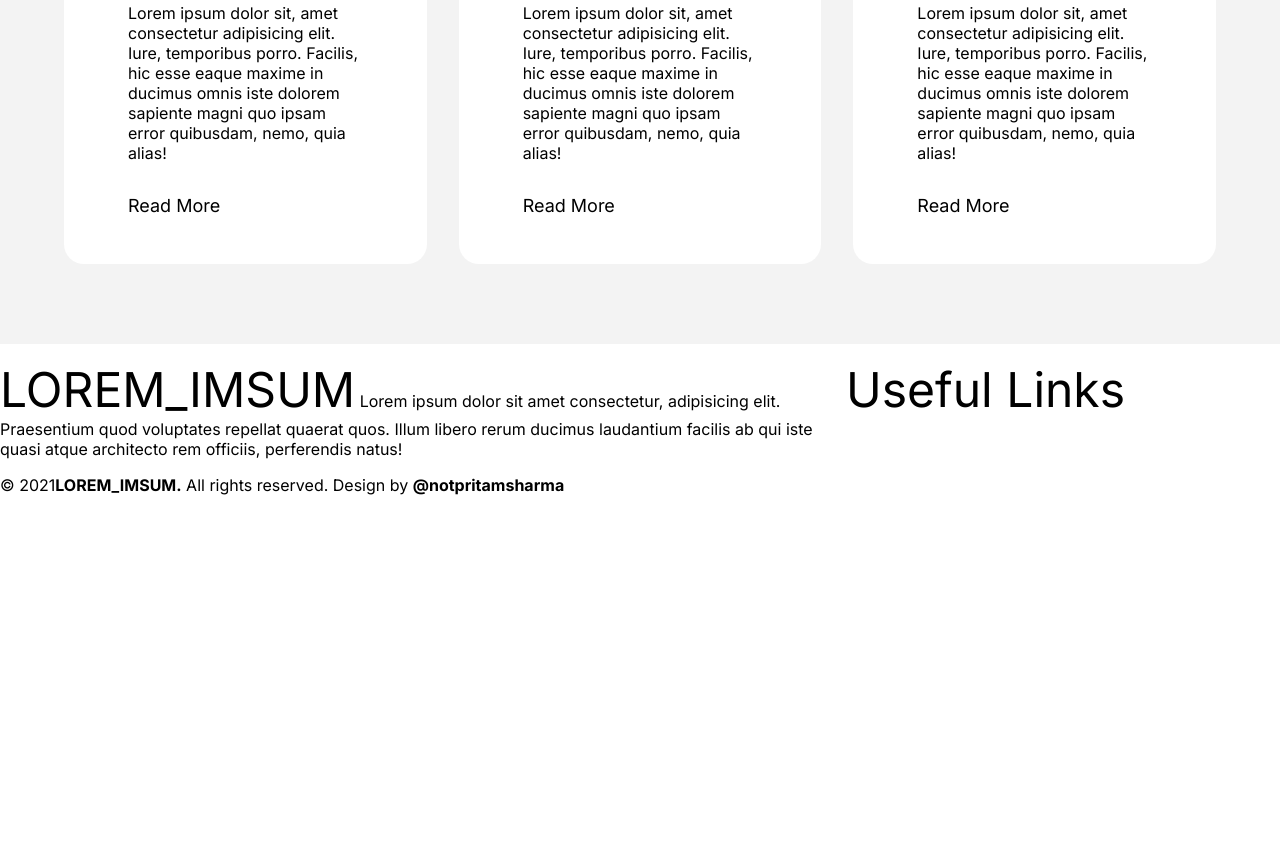
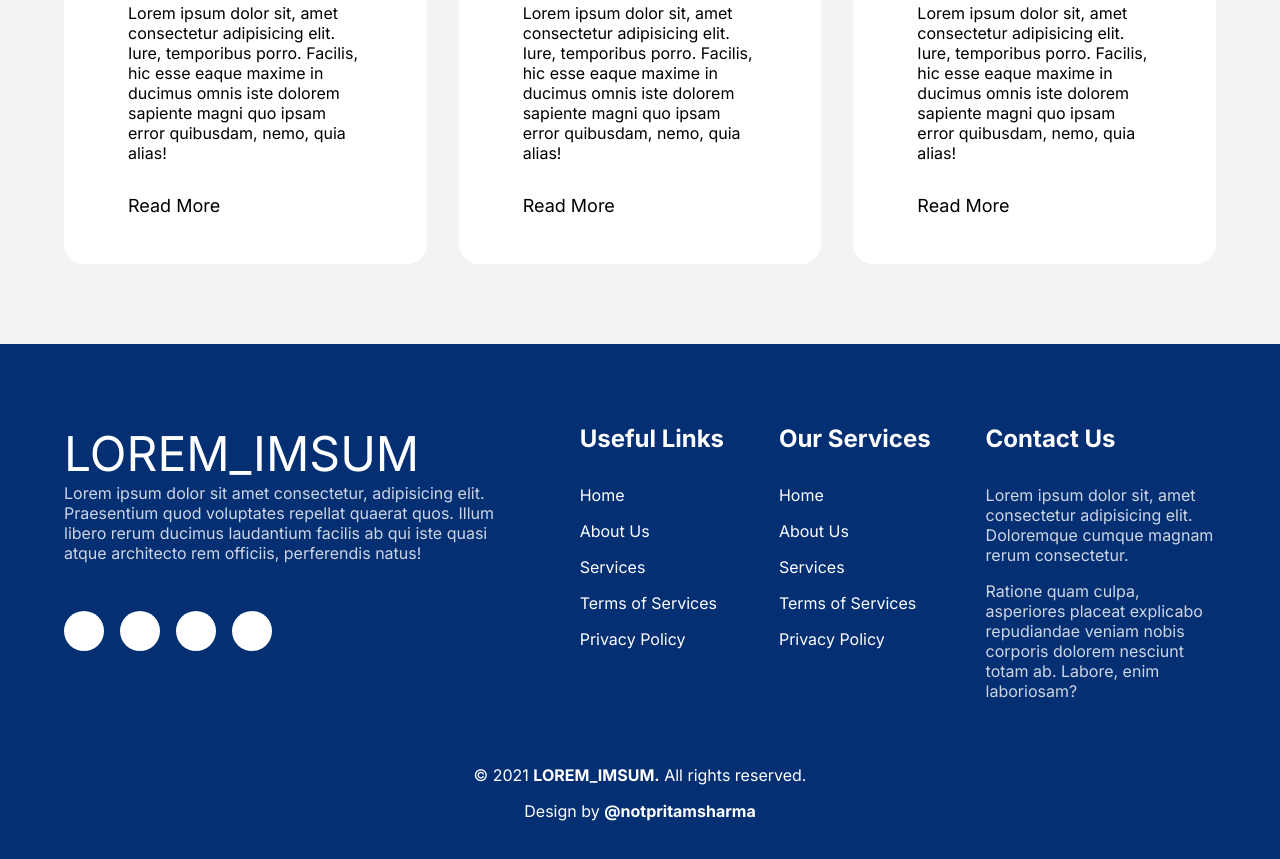
Before and after one commit to notpritam/project-6, a plain HTML site: page index.html in a window 1280 px wide. Shown: the part 4525-5384 px from the top of the page. Before the commit the page ends 5020 px from the top, so only its background shows below. Drawn offline with Linux system fonts and the light colour scheme.

Commit message:
Footer Section

```diff
--- a/css/style.css
+++ b/css/style.css
@@ -396,3 +396,88 @@ header .content{
     color: white;
     padding-left: 2rem;
 }
+
+
+
+
+
+
+
+
+
+
+
+
+
+
+
+
+
+footer{
+    background-color: var(--primary-color);
+    /* padding: 4rem 0; */
+    display: flex;
+    justify-content: center;
+    align-items: center;
+    flex-direction: column;
+    gap: 3rem;
+    padding: 4rem 0;
+    color: white;
+}
+footer .content{
+    align-items: start;
+}
+
+.footer-title{
+    font-size: 1.5rem;
+    font-weight: 700;
+    margin-bottom: 1rem;
+}
+.footer-links{
+    display: flex;
+    flex-direction: column;
+    gap: 1rem;
+}
+
+.site-details-footer{
+    display: flex;
+    flex-direction: column;
+    width: 40%;
+}
+
+.meta-description{
+    opacity: 0.8;
+}
+
+.footer-social-container{
+    display: flex;
+    gap: 1rem;
+    margin-top: 3rem;
+}
+
+.footer-links-address{
+    display: flex;
+    flex-direction: column;
+    gap: 1rem;
+    width: 20%;
+
+}
+.footer-links-address .address{
+    opacity: 0.8;
+}
+
+.footer-social-container div{
+
+    height: 40px;
+    width: 40px;
+    border-radius: 100%;
+    background-color: white;
+}
+
+.copyright{
+    display: flex;
+    justify-content: center;
+    flex-direction: column;
+    text-align: center;
+    gap: 1rem;
+}
--- a/index.html
+++ b/index.html
@@ -329,9 +329,9 @@
 
     <footer>
       <div class="content">
-        <div>
+        <div class="site-details-footer">
           <span class="title">LOREM_IMSUM</span>
-          <span
+          <span class="meta-description"
             >Lorem ipsum dolor sit amet consectetur, adipisicing elit.
             Praesentium quod voluptates repellat quaerat quos. Illum libero
             rerum ducimus laudantium facilis ab qui iste quasi atque architecto
@@ -345,17 +345,37 @@
           </div>
         </div>
 
-        <div>
-          <span class="title">Useful Links</span>
+        <div class="footer-links">
+          <span class="footer-title">Useful Links</span>
           <a href="#home">Home</a>
           <a href="#home">About Us</a>
           <a href="#home">Services</a>
           <a href="#home">Terms of Services</a>
           <a href="#home">Privacy Policy</a>
         </div>
+        <div class="footer-links">
+          <span class="footer-title">Our Services</span>
+          <a href="#home">Home</a>
+          <a href="#home">About Us</a>
+          <a href="#home">Services</a>
+          <a href="#home">Terms of Services</a>
+          <a href="#home">Privacy Policy</a>
+        </div>
+        <div class="footer-links-address">
+          <span class="footer-title">Contact Us</span>
+          <span class="address"
+            >Lorem ipsum dolor sit, amet consectetur adipisicing elit.
+            Doloremque cumque magnam rerum consectetur.
+          </span>
+          <span class="address"
+            >Ratione quam culpa, asperiores placeat explicabo repudiandae veniam
+            nobis corporis dolorem nesciunt totam ab. Labore, enim
+            laboriosam?</span
+          >
+        </div>
       </div>
       <div class="copyright">
-        <span>© 2021<strong>LOREM_IMSUM.</strong> All rights reserved.</span>
+        <span>© 2021 <strong>LOREM_IMSUM.</strong> All rights reserved.</span>
         <span>Design by <strong>@notpritamsharma</strong></span>
       </div>
     </footer>
```
